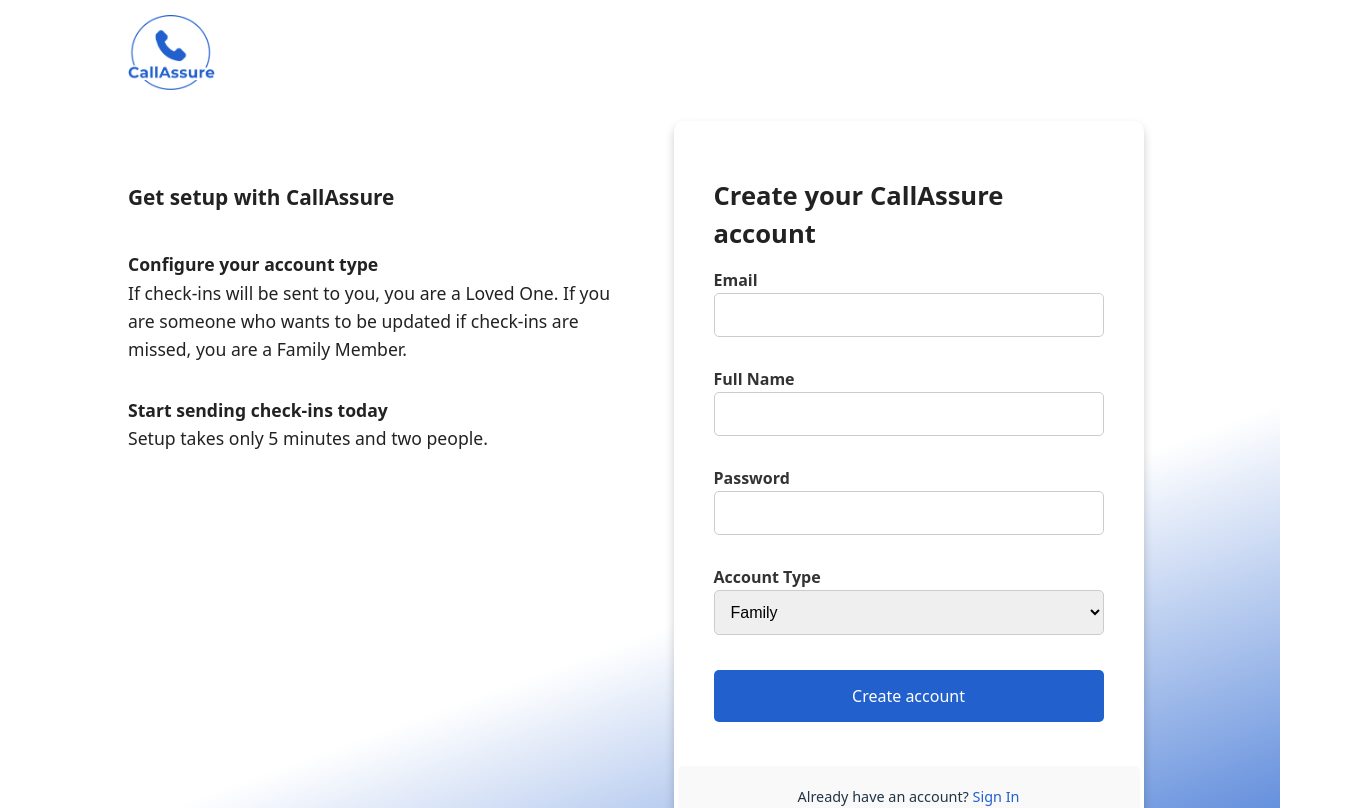
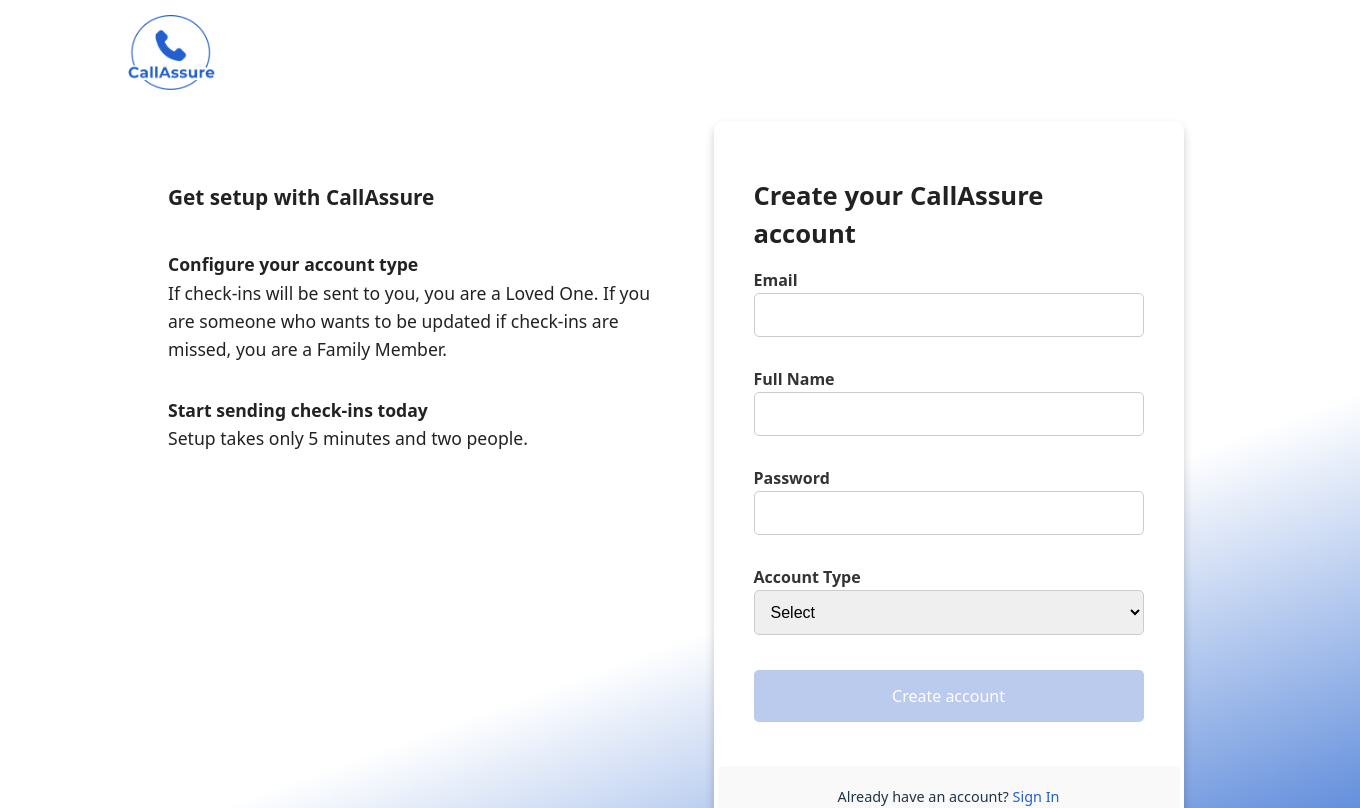
Before and after one commit to ecolleran/callassurejs, a React (Vite) app: page /RegisterPage in a window 1280 px wide. Shown: the top 808 px of the page, 1360 px wide, since content can reach past the window. Built offline with nearby package versions, Linux system fonts and the light colour scheme.

Commit message:
fixed errors from build run

```diff
--- a/src/App.tsx
+++ b/src/App.tsx
@@ -1,5 +1,5 @@
 // App.tsx
-import { BrowserRouter, Routes, Route, useLocation } from 'react-router-dom'; // Import useLocation
+import { BrowserRouter, Routes, Route, useLocation, Navigate } from 'react-router-dom'; // Import useLocation
 import HomePage from './pages/HomePage.tsx'; // Replace with your homepage
 import Header from './components/Header/Header.tsx';
 import FadeHeader from './components/FadeHeader/FadeHeader.tsx';
@@ -11,13 +11,11 @@ import RegisterPage from './pages/RegisterPage/RegisterPage.tsx';
 import './App.css';
 
 function App() {
-  // const location = useLocation(); // Get the current location
-  // const isHomePage = location.pathname === '/HomePage'; // Check if it's the homepage
 
   const location = useLocation();
   const pathname = location.pathname;
 
-  let headerComponent = null; // Initialize to null (no header)
+  let headerComponent = <></>;
 
   if (pathname === '/HomePage') {
     headerComponent = <FadeHeader />;
@@ -32,8 +30,8 @@ function App() {
   return (
     <>
       {headerComponent}
-      {/* {isHomePage ? <FadeHeader /> : <Header />} Conditional rendering */}
       <Routes>
+        <Route path="/" element={<Navigate to="/HomePage" />} />
         <Route path="/HomePage" element={<HomePage />} />
         <Route path="/HowItWorksPage" element={<HowItWorksPage />} />
         <Route path="/StoryPage" element={<StoryPage />} />
--- a/src/components/LoginRegisterFooter/LoginRegisterFooter.module.css
+++ b/src/components/LoginRegisterFooter/LoginRegisterFooter.module.css
@@ -1,5 +1,6 @@
 /* Footer.css */
 .footer {
+  width: 100vw;
   padding-top: 30px;
   padding-bottom: 30px;
   padding-left: 10vh;
--- a/src/components/Register/Register.module.css
+++ b/src/components/Register/Register.module.css
@@ -100,6 +100,15 @@ label {
   background-color: #222;
 }
 
+.submitButtonDisabled {
+  background-color: #BBCBED; /* Lighter background color */
+  cursor: auto;
+}
+
+.submitButtonDisabled:hover {
+  background-color: #BBCBED; /* Maintain the disabled look on hover */
+}
+
 .createAccountBlock {
   display: flex;
   width: 442;
--- a/src/components/Register/Register.tsx
+++ b/src/components/Register/Register.tsx
@@ -1,12 +1,44 @@
 import styles from './Register.module.css';
 import { Link, useLocation } from 'react-router-dom'; // Import useLocation
-import { useState } from 'react';
+import React, { useState, ChangeEvent } from 'react';
 
-const Register: React.FC = () => {
+// interface CreateAccountProps {}
+
+const CreateAccount: React.FC = () => {
   const location = useLocation();
   const searchParams = new URLSearchParams(location.search);
   const emailFromUrl = searchParams.get('email') || ''; // Get email from URL, or empty string if not present
   const [email, setEmail] = useState(emailFromUrl);
+  const [fullName, setFullName] = useState('');
+  const [password, setPassword] = useState('');
+  const [accountType, setAccountType] = useState('');
+
+  const handleEmailChange = (event: ChangeEvent<HTMLInputElement>) => {
+    setEmail(event.target.value);
+  };
+
+  const handleFullNameChange = (event: ChangeEvent<HTMLInputElement>) => {
+    setFullName(event.target.value);
+  };
+
+  const handlePasswordChange = (event: ChangeEvent<HTMLInputElement>) => {
+    setPassword(event.target.value);
+  };
+
+  const handleAccountTypeChange = (event: ChangeEvent<HTMLSelectElement>) => {
+    setAccountType(event.target.value);
+  };
+
+  const isSubmitDisabled = !(email && fullName && password && accountType !== 'Select');
+
+  const handleSubmit = (event: React.FormEvent) => {
+    event.preventDefault();
+    if (!isSubmitDisabled) {
+      // Process the form submission here
+      console.log('Account created:', { email, fullName, password, accountType });
+        // You would typically send this data to your backend
+    }
+  };
 
   return (
     <div className={styles.signupContainer}>
@@ -25,27 +57,53 @@ const Register: React.FC = () => {
       <div className={styles.rightSection}>
         <div className={styles.formContainer}>
           <h3 className={styles.formTitle}>Create your CallAssure account</h3>
-          <form className={styles.form}>
+          <form onSubmit={handleSubmit} className={styles.form}>
             <div className={styles.formGroup}>
               <label htmlFor="email">Email</label>
-              <input type="email" id="email" className={styles.inputField} value={email} onChange={(e) => setEmail(e.target.value)}/>
+              <input
+                type="email"
+                id="email"
+                value={email}
+                onChange={handleEmailChange}
+                className={styles.inputField}
+              />
             </div>
             <div className={styles.formGroup}>
-              <label htmlFor="fullName">Full Name</label>
-              <input type="text" id="fullName" className={styles.inputField} />
+            <label htmlFor="fullName">Full Name</label>
+            <input
+              type="text"
+              id="fullName"
+              value={fullName}
+              onChange={handleFullNameChange}
+              className={styles.inputField}
+            />
             </div>
             <div className={styles.formGroup}>
               <label htmlFor="password">Password</label>
-              <input type="password" id="password" className={styles.inputField} />
+              <input
+                type="password"
+                id="password"
+                value={password}
+                onChange={handlePasswordChange}
+                className={styles.inputField}
+              />
             </div>
             <div className={styles.formGroup}>
               <label htmlFor="accountType">Account Type</label>
-              <select id="accountType" className={styles.inputField}>
-                <option value="family">Family</option>
-                <option value="lovedOne">Loved One</option>
+              <select id="accountType" value={accountType} onChange={handleAccountTypeChange} className={styles.inputField}>
+                <option value="Select">Select</option>
+                <option value="Loved One">Loved One</option>
+                <option value="Family Member">Family Member</option>
+                {/* Add other account type options as needed */}
               </select>
             </div>
-            <button type="submit" className={styles.submitButton}>Create account</button>
+            <button
+              type="submit"
+              className={`${styles.submitButton} ${isSubmitDisabled ? styles.submitButtonDisabled : ''}`}
+              disabled={isSubmitDisabled}
+            >
+              Create account
+            </button>
           </form>
           <div className={styles.createAccountBlock}>
             <div className={styles.createAccount}>
@@ -58,4 +116,4 @@ const Register: React.FC = () => {
   );
 };
 
-export default Register;
+export default CreateAccount;
--- a/src/pages/RegisterPage/RegisterPage.module.css
+++ b/src/pages/RegisterPage/RegisterPage.module.css
@@ -1,4 +1,3 @@
 .registerPage {
-  /* position: fixed; */
   background: linear-gradient(160deg, white 60%, #2260CE);
 }
--- a/src/pages/RegisterPage/RegisterPage.tsx
+++ b/src/pages/RegisterPage/RegisterPage.tsx
@@ -3,7 +3,7 @@ import Register from "../../components/Register/Register"
 import LoginRegisterFooter from "../../components/LoginRegisterFooter/LoginRegisterFooter";
 import styles from './RegisterPage.module.css';
 
-function LoginPage() {
+function RegisterPage() {
   return (
     <div className={styles.registerPage}>
       <div>
@@ -15,4 +15,4 @@ function LoginPage() {
   );
 }
 
-export default LoginPage;
+export default RegisterPage;
```
Also changed, not shown: 1 other file (tests, documents, lock files or other folders).
